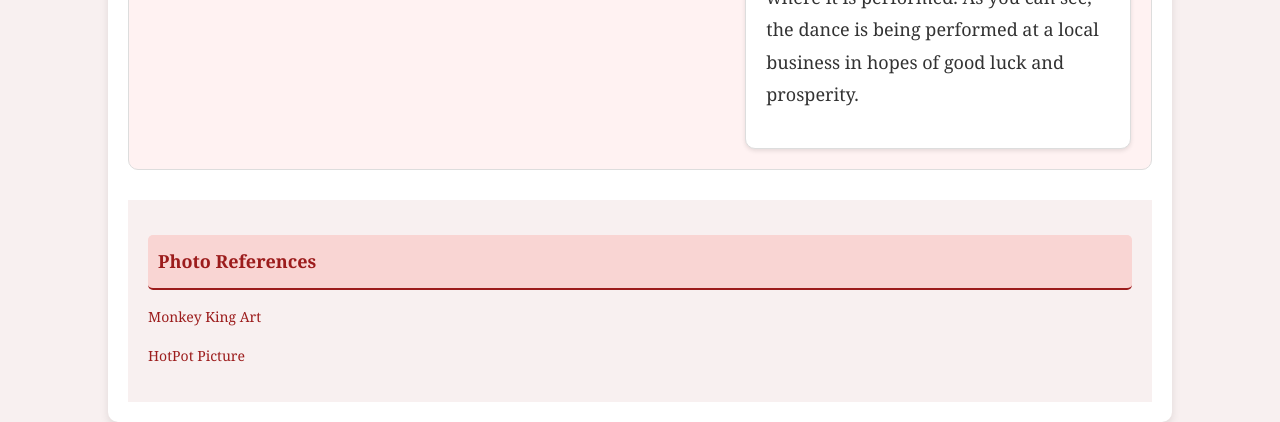
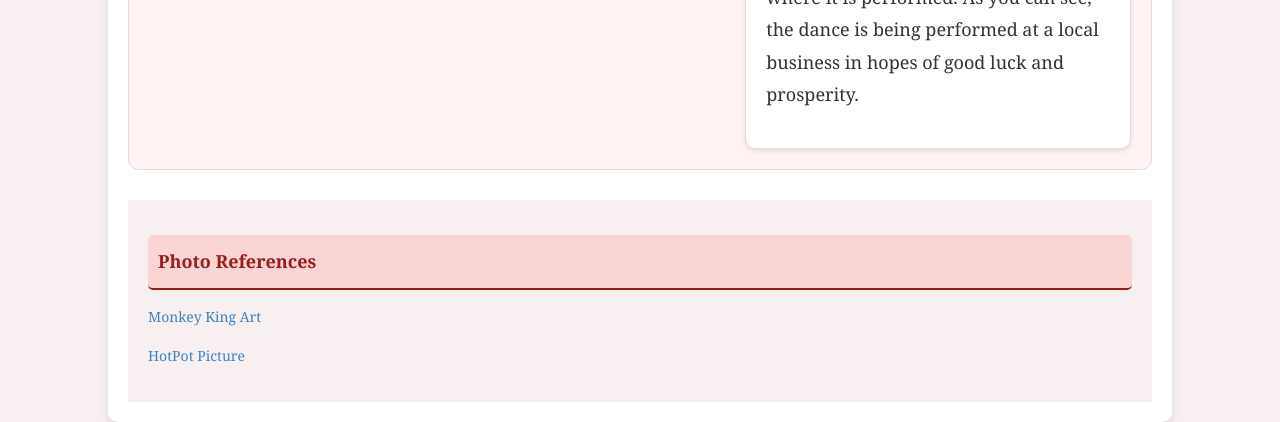
Before and after one commit to Vyci/RLSTASIA3, a website: page index.html in a window 1280 px wide. Shown: the part 3165-3587 px from the top of the page. Drawn offline with Linux system fonts and the light colour scheme.

Commit message:
Add files via upload

```diff
--- a/index.html
+++ b/index.html
@@ -154,8 +154,8 @@
 
     <footer>
         <h2>Photo References</h2>
-        <p><a href="https://www.deviantart.com/joewierenga/art/Journey-To-The-West-or-Monkey-Magic-364280941" target="_blank">Monkey King Art</a></p>
-        <p><a href="https://flybyjing.com/shop/fire-hot-pot-base/" target="_blank">HotPot Picture</a></p>
+        <p><a href="https://www.deviantart.com/joewierenga/art/Journey-To-The-West-or-Monkey-Magic-364280941" target="_blank" style="color: #3b83bd; text-decoration: none;">Monkey King Art</a></p>
+        <p><a href="https://flybyjing.com/shop/fire-hot-pot-base/" target="_blank" style="color: #3b83bd; text-decoration: none;">HotPot Picture</a></p>
     </footer>
 </div>
 </body>
```
